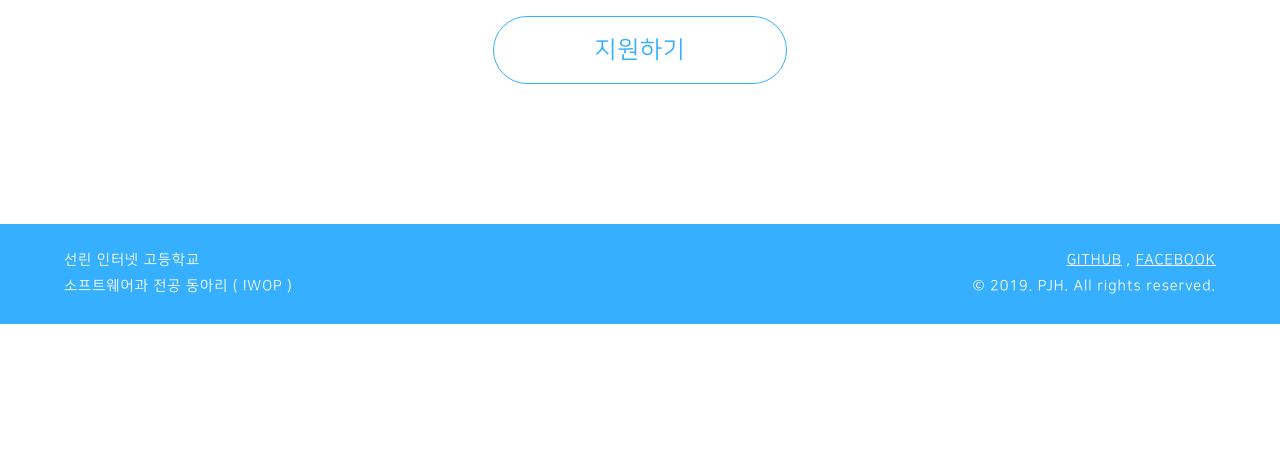
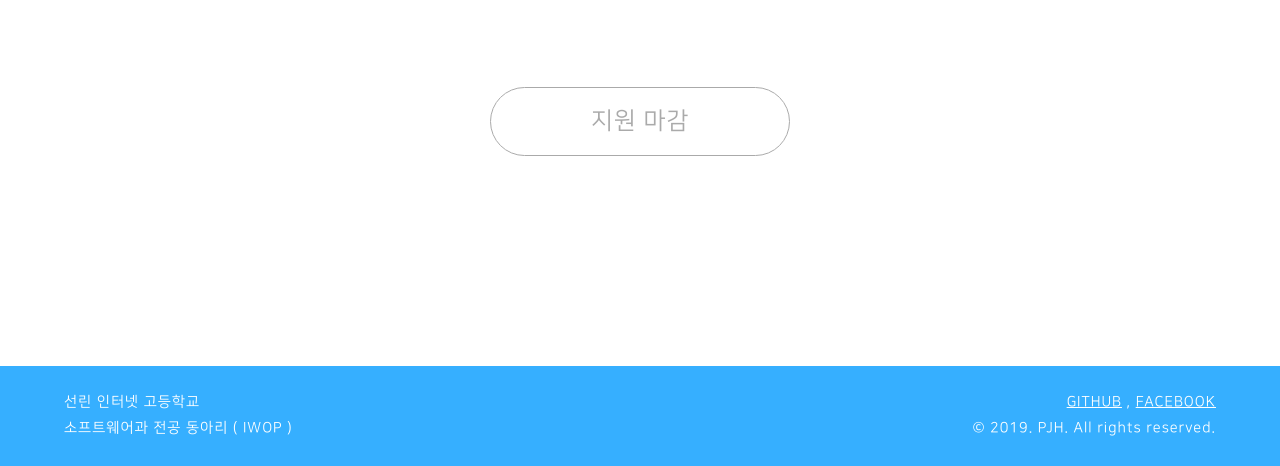
Before and after one commit to wugusaud77/iwop.github.io, a plain HTML site: page index.html in a window 1280 px wide. Shown: the part 5757-6223 px from the top of the page. Before the commit the page ends 6081 px from the top, so only its background shows below. Drawn offline with Linux system fonts and the light colour scheme.

Commit message:
Update Button

```diff
--- a/index.html
+++ b/index.html
@@ -433,12 +433,13 @@
           /></a>
         </article>
         <article class="iwop__contacus__item scrollAnimation">
-          <a
-            target="_blank"
-            href="https://forms.gle/nDeCDgWBRntMssNF9"
+          <button
             class="iwop__contactus__button"
-            >지원하기</a
+            title="22기 지원 마감"
+            disabled
           >
+            지원 마감
+          </button>
         </article>
       </section>
       <footer class="iwop__footer">
```
